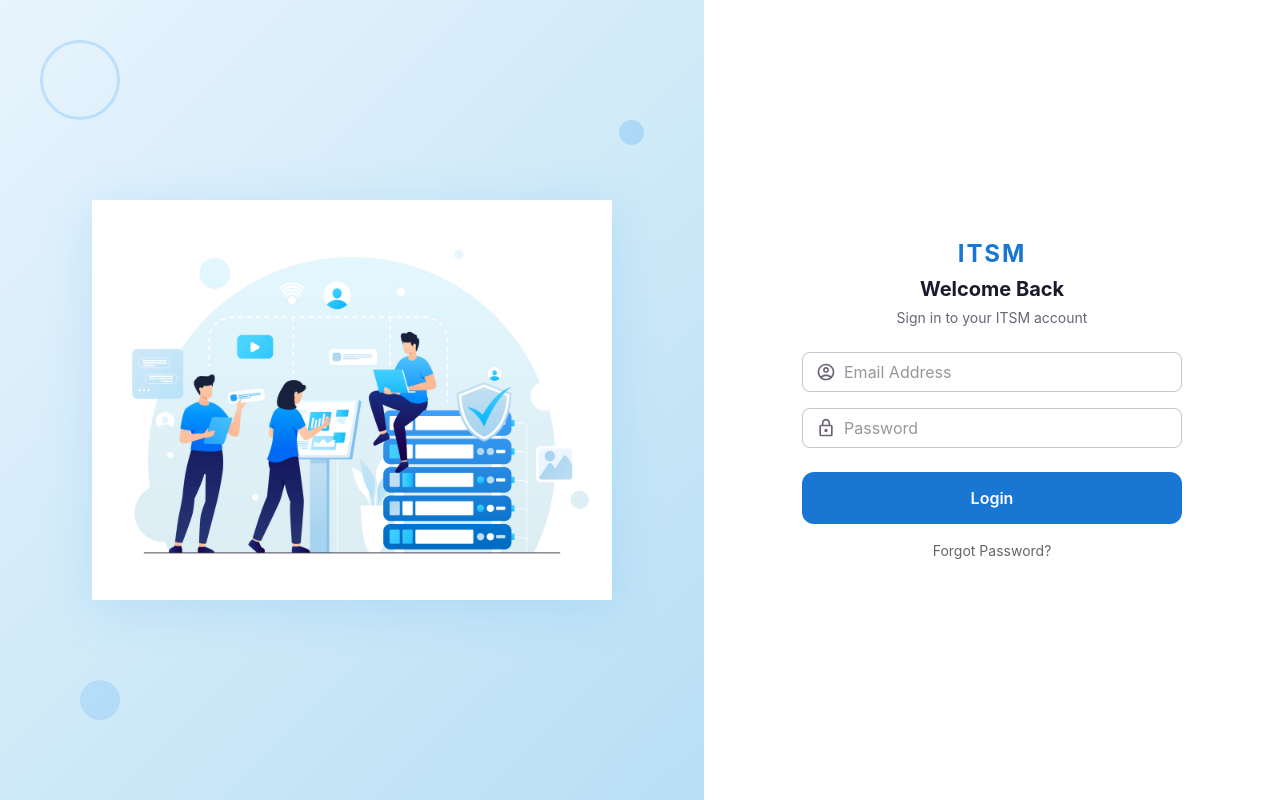
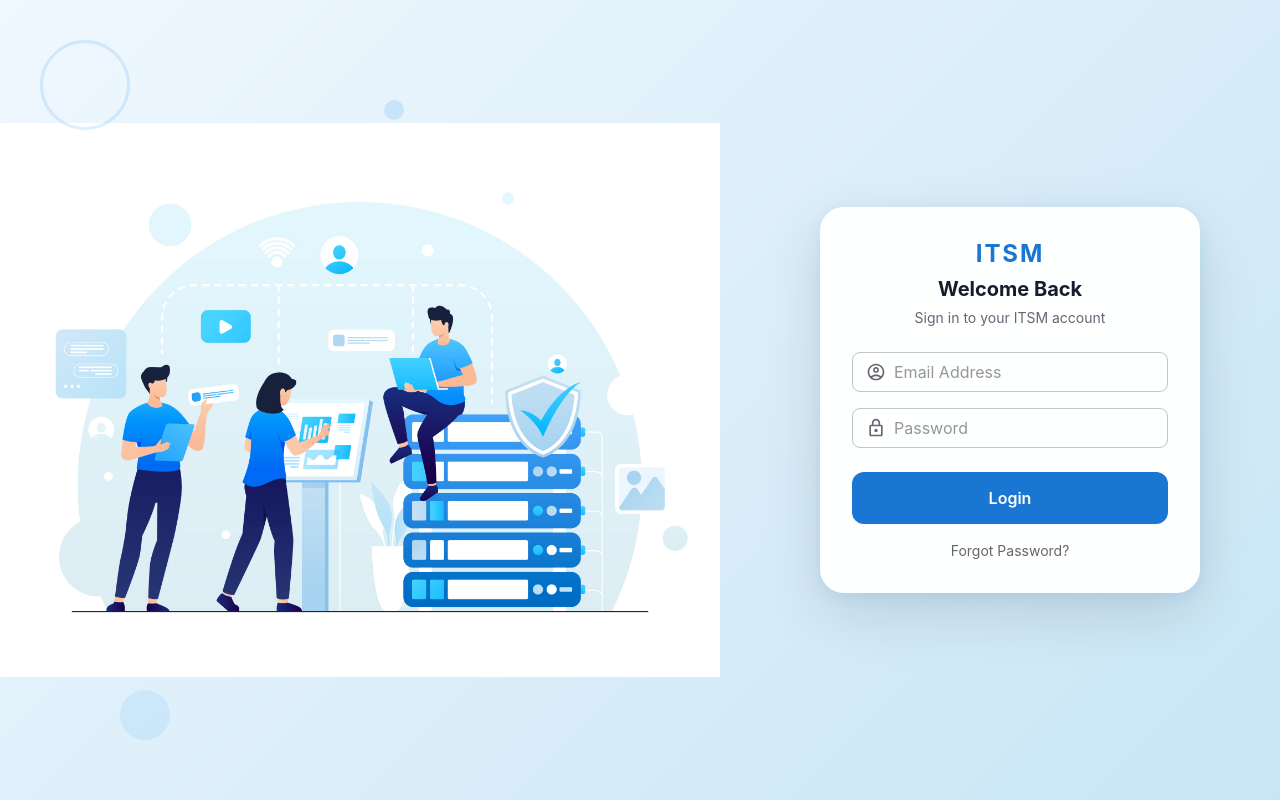
Before and after one commit to FADWA673/itsm, a React (Vite) app in the folder frontend/: page /login in a window 1280 px wide. Built offline with nearby package versions, Linux system fonts and the light colour scheme; no server answers.

Commit message:
feat(frontend): redesign AuthLayout with floating card over full illustration

```diff
--- a/frontend/src/layouts/AuthLayout.tsx
+++ b/frontend/src/layouts/AuthLayout.tsx
@@ -1,61 +1,67 @@
 import { Outlet } from "react-router-dom";
 import Box from "@mui/material/Box";
+import Paper from "@mui/material/Paper";
 import authIllustration from "../assets/auth-illustration.png";
 
 /**
  * Layout pour les pages d'authentification.
- * Structure : illustration à gauche + formulaire à droite
+ * Structure : illustration pleine page + carte formulaire flottante à droite
  */
 function AuthLayout() {
   return (
-    <Box sx={{ display: "flex", minHeight: "100vh", bgcolor: "#ffffff" }}>
-      {/* ── Côté gauche — Illustration ───────────────────────────────── */}
     <Box
       sx={{
-          display: { xs: "none", md: "flex" },
-          flex: 1,
-          background: "linear-gradient(135deg, #e8f4fd 0%, #d0eaf8 50%, #b8dff5 100%)",
+        minHeight: "100vh",
+        display: "flex",
         alignItems: "center",
-          justifyContent: "center",
+        justifyContent: "flex-end",
         position: "relative",
+        background: "linear-gradient(135deg, #f0f8ff 0%, #e0f0fa 40%, #c8e6f5 100%)",
         overflow: "hidden",
+        px: { xs: 2, md: 8 },
       }}
     >
-        {/* Cercles décoratifs */}
-        <Box sx={{ position: "absolute", top: 40, left: 40, width: 80, height: 80, borderRadius: "50%", border: "3px solid rgba(33,150,243,0.2)" }} />
-        <Box sx={{ position: "absolute", bottom: 80, left: 80, width: 40, height: 40, borderRadius: "50%", bgcolor: "rgba(33,150,243,0.15)" }} />
-        <Box sx={{ position: "absolute", top: 120, right: 60, width: 25, height: 25, borderRadius: "50%", bgcolor: "rgba(33,150,243,0.2)" }} />
-
-        {/* Image illustration */}
+      {/* ── Illustration — occupe tout l'espace gauche ─────────────────── */}
       <Box
         component="img"
         src={authIllustration}
         alt="ITSM Platform"
         sx={{
-            width: "85%",
-            maxWidth: 520,
+          position: "absolute",
+          left: { xs: "-10%", md: "0%" },
+          top: "50%",
+          transform: "translateY(-50%)",
+          width: { xs: "90%", md: "65%" },
+          maxWidth: 720,
           objectFit: "contain",
-            zIndex: 1,
-            filter: "drop-shadow(0 8px 24px rgba(33,150,243,0.15))",
+          zIndex: 0,
+          pointerEvents: "none",
         }}
       />
-      </Box>
 
-      {/* ── Côté droit — Formulaire ───────────────────────────────────── */}
-      <Box
+      {/* Cercles décoratifs */}
+      <Box sx={{ position: "absolute", top: 40, left: 40, width: 90, height: 90, borderRadius: "50%", border: "3px solid rgba(33,150,243,0.15)", zIndex: 0 }} />
+      <Box sx={{ position: "absolute", bottom: 60, left: 120, width: 50, height: 50, borderRadius: "50%", bgcolor: "rgba(33,150,243,0.1)", zIndex: 0 }} />
+      <Box sx={{ position: "absolute", top: 100, left: "30%", width: 20, height: 20, borderRadius: "50%", bgcolor: "rgba(33,150,243,0.15)", zIndex: 0 }} />
+
+      {/* ── Carte formulaire flottante ────────────────────────────────── */}
+      <Paper
+        elevation={8}
         sx={{
-          width: { xs: "100%", md: "45%" },
-          display: "flex",
-          alignItems: "center",
-          justifyContent: "center",
-          p: { xs: 3, md: 6 },
-          bgcolor: "#ffffff",
+          position: "relative",
+          zIndex: 1,
+          width: { xs: "100%", sm: 380 },
+          maxWidth: 400,
+          p: { xs: 3, md: 4 },
+          borderRadius: 3,
+          bgcolor: "rgba(255,255,255,0.97)",
+          backdropFilter: "blur(10px)",
+          boxShadow: "0 20px 60px rgba(0,0,0,0.12), 0 4px 16px rgba(33,150,243,0.1)",
+          mr: { xs: 0, md: 2 },
         }}
       >
-        <Box sx={{ width: "100%", maxWidth: 380 }}>
         <Outlet />
-        </Box>
-      </Box>
+      </Paper>
     </Box>
   );
 }
```
Lines whose indentation alone changed are shown as unchanged.
